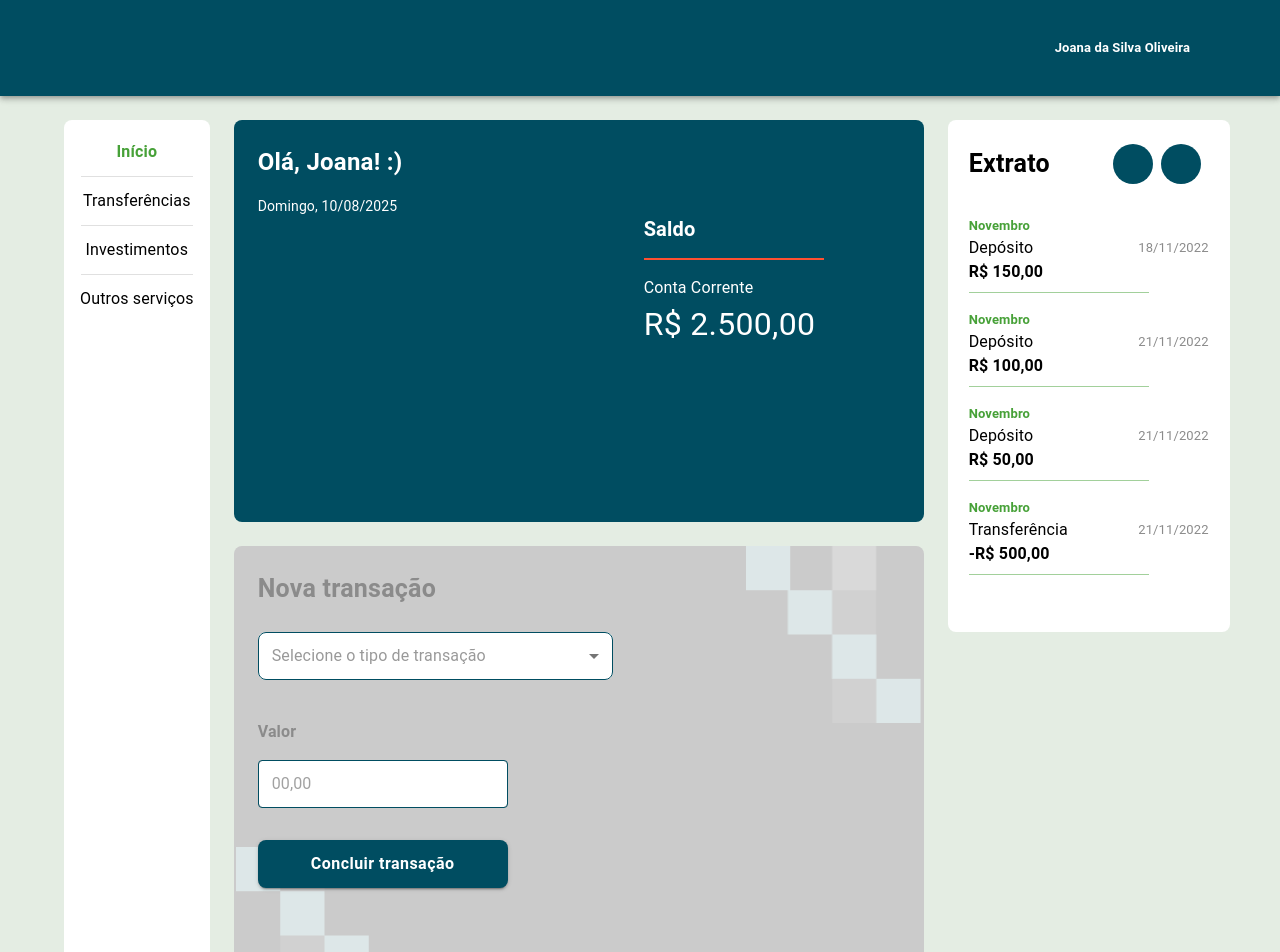
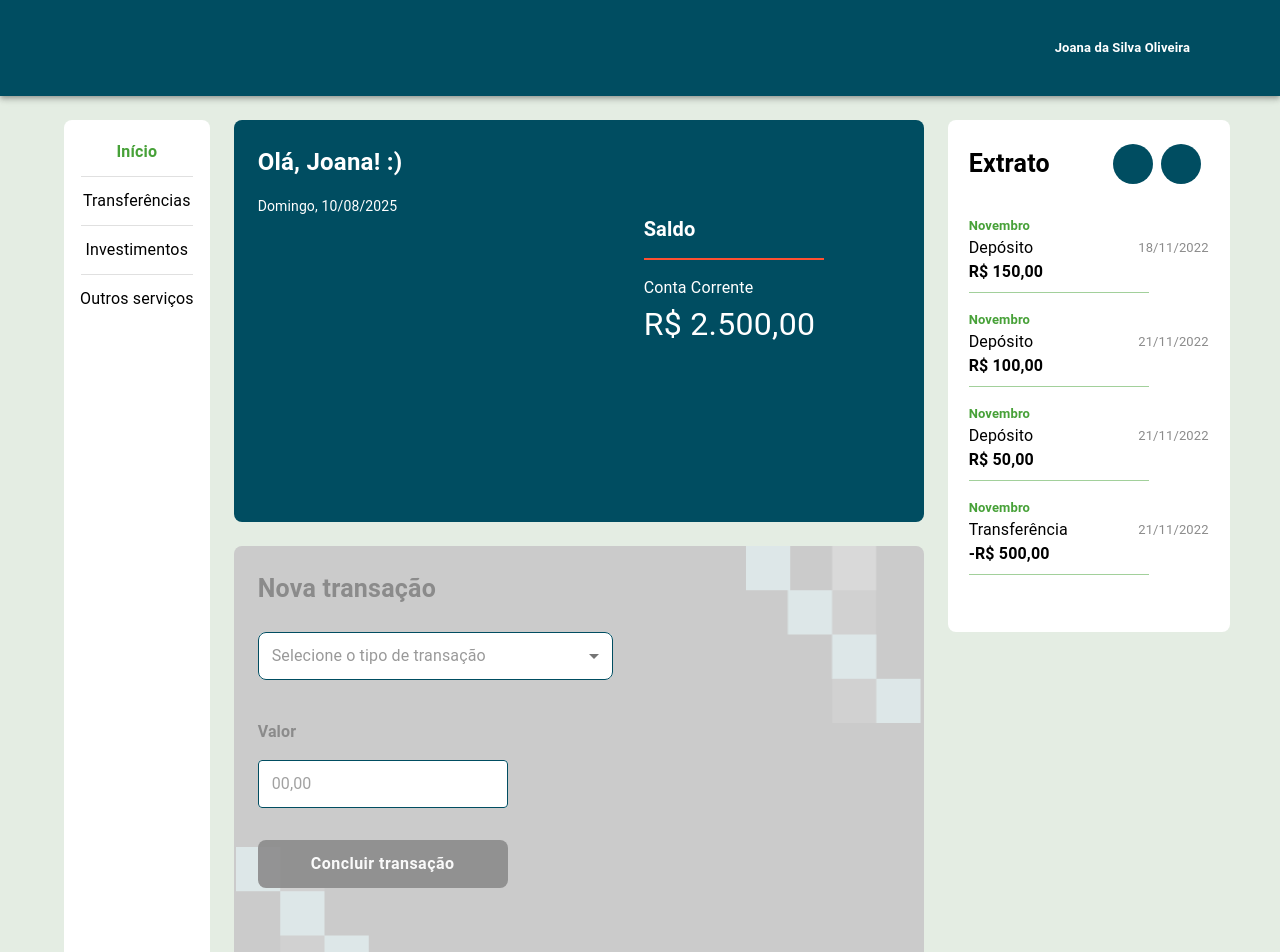
Before and after one commit to gioniemeyer/byte-bank, a Next.js app: page / in a window 1280 px wide. Shown: the top 952 px of the page. Built offline with nearby package versions, Linux system fonts and the light colour scheme; some icons are missing.

Commit message:
adding form validation

```diff
--- a/app/components/centralComponents/transactionForm.tsx
+++ b/app/components/centralComponents/transactionForm.tsx
@@ -10,16 +10,24 @@ export default function TransactionForm() {
 
 	const [type, setTransaction] = React.useState('');
 	const [value, setValue] = useState('');
+	const [error, setError] = useState("");
 
   const handleChange = (event: SelectChangeEvent) => setTransaction(event.target.value as string);
 
 	const submitForm = () => {
-		if (!type || !value) return;
+		const valueRegex = /^\d+,\d{2}$/;
+
+		if (!valueRegex.test(value)) {
+      setError("Informe o valor no formato 00,00");
+      return;
+    }
+
+    setError("");
 
 		addTransaction({
 			date: new Date().toISOString(),
 			type: type === "d" ? "Depósito" : "Transferência",
-			value: parseFloat(value),
+			value: parseFloat(value.replace(",", ".")),
 		});
 
 		setTransaction("");
@@ -95,15 +103,17 @@ export default function TransactionForm() {
 
 					if (regex.test(input)) {
 						setValue(input);
+						setError("");
 					}
 				}}
+				helperText={error}
 				id="outlined-basic"
 				placeholder="00,00"
 				variant="outlined"
 				sx={{
-					backgroundColor: "var(--primaryTextColor)",
 					borderRadius: "8px",
 					'& .MuiOutlinedInput-root': {
+						backgroundColor: "var(--primaryTextColor)",
 						height: "48px",
 						'& .MuiOutlinedInput-notchedOutline': {
 							borderColor: 'var(--primaryColor)',
@@ -116,6 +126,14 @@ export default function TransactionForm() {
 							borderWidth: '1px',
 						},
 					},
+					"& .MuiFormHelperText-root": {
+						color: "red",
+						fontSize: "12px",
+						height: "10px",
+						mt: 1,
+						ml: 1,
+						backgroundColor: "transparent"
+					},
 					mb: 2,
 					width: isMobile ? "144px" : "250px",
 				}}
@@ -123,6 +141,7 @@ export default function TransactionForm() {
 
 			<Button
 				onClick={submitForm}
+				disabled={!type || !value}
 				variant="contained"
 				sx={{
 					color: "var(--primaryTextColor)",
@@ -133,6 +152,11 @@ export default function TransactionForm() {
 					fontWeight: 600,
 					fontSize: "16px",
 					textTransform: "none",
+					'&.Mui-disabled': {
+						backgroundColor: 'var(--thirdTextColor)',
+						color: 'var(--primaryTextColor)',
+						opacity: 0.9
+					},
 				}}
 			>
 				Concluir transação
```
